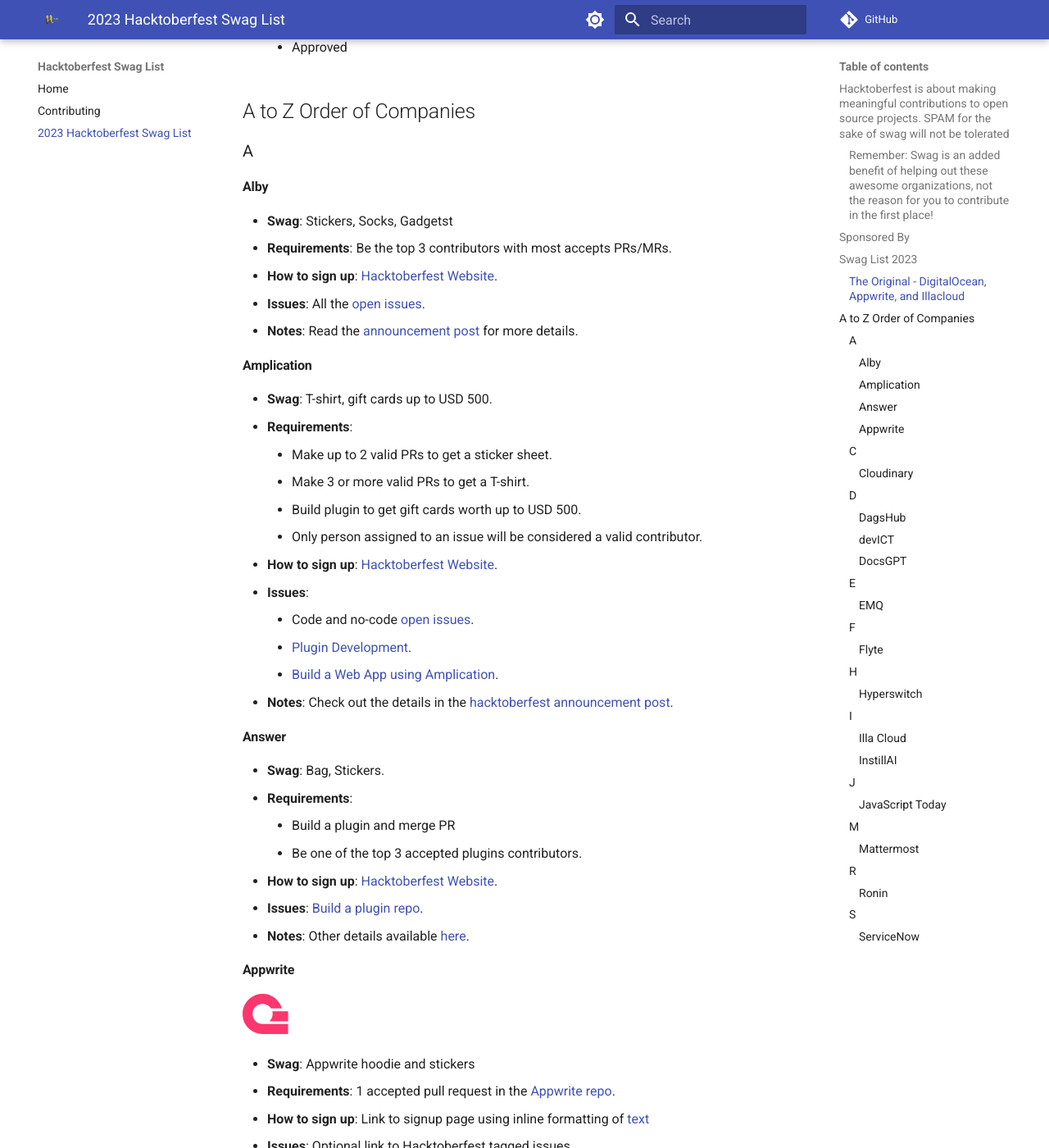
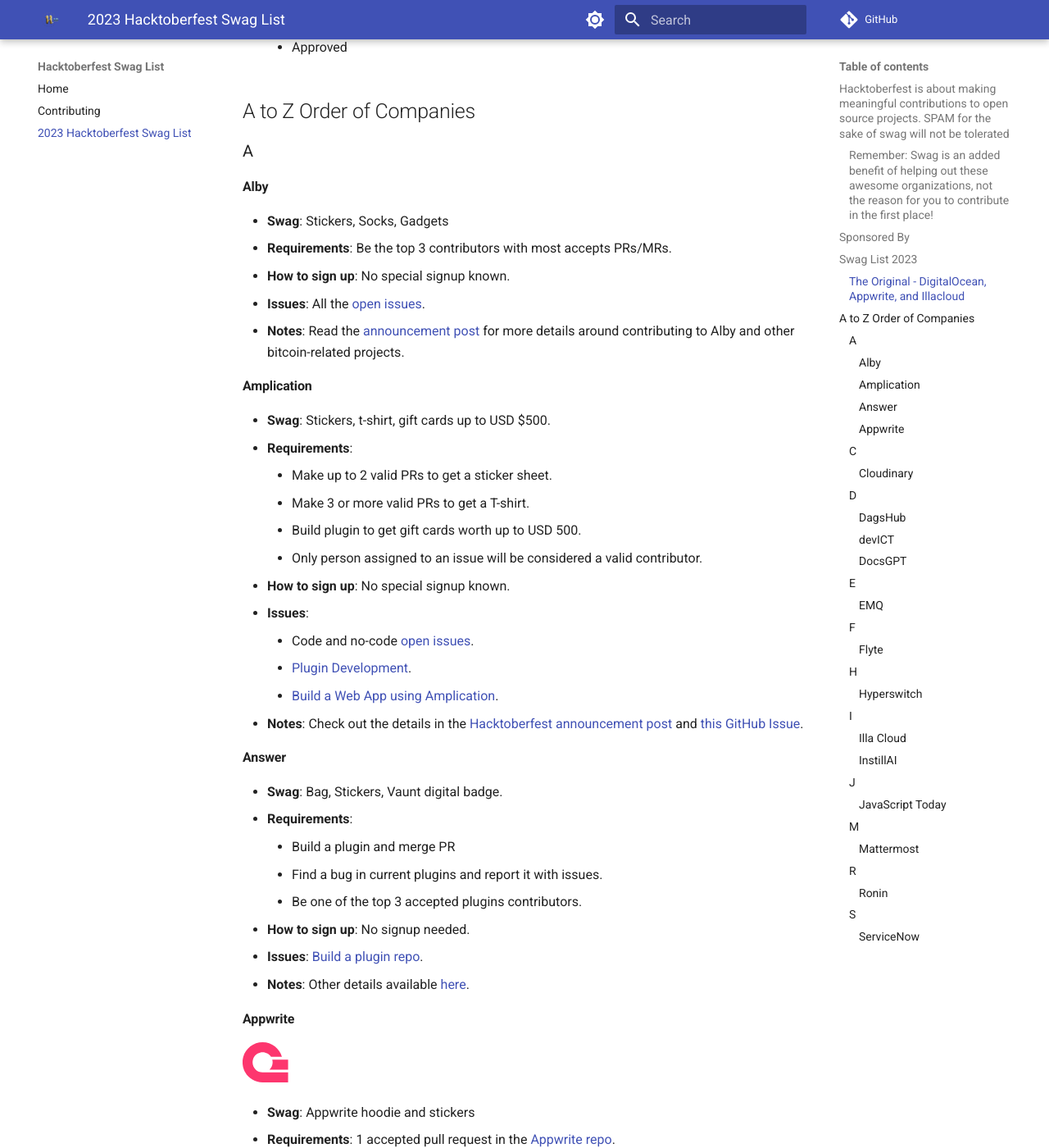
Before and after one commit to crweiner/hacktoberfest-swag-list, an MkDocs documentation site: the page built from docs/list.md, in a window 1280 px wide and 1400 px high, scrolled down 1212 px. Shown: the whole window at 82% size. Built offline with MkDocs 1.6.1 and Material for MkDocs 9.7.7, drawn with Linux system fonts in a browser that asks for light colours; plug-ins that fetch from the network failed and are left out; comment, search, counter and statistics services are not loaded; some of the changed text lies outside the part shown.

Commit message:
Adjust new entries

```diff
--- a/docs/list.md
+++ b/docs/list.md
@@ -40,34 +40,35 @@
 
 #### **Alby**
 
-- **Swag**: Stickers, Socks, Gadgetst
+- **Swag**: Stickers, Socks, Gadgets
 - **Requirements**: Be the top 3 contributors with most accepts PRs/MRs.
-- **How to sign up**: [Hacktoberfest Website](https://hacktoberfest.com).
+- **How to sign up**: No special signup known.
 - **Issues**: All the [open issues]( https://github.com/search?q=org%3AgetAlby+label%3Ahacktoberfest&type=issues&ref=blog.getalby.com).
-- **Notes**: Read the [announcement post](https://blog.getalby.com/contribute-to-the-bitcoin-open-source-this-hacktoberfest-2023/) for more details.
+- **Notes**: Read the [announcement post](https://blog.getalby.com/contribute-to-the-bitcoin-open-source-this-hacktoberfest-2023/) for more details around contributing to Alby and other bitcoin-related projects.
 
 #### **Amplication**
 
-- **Swag**: T-shirt, gift cards up to USD 500.
+- **Swag**: Stickers, t-shirt, gift cards up to USD $500.
 - **Requirements**:
     - Make up to 2 valid PRs to get a sticker sheet.
     - Make 3 or more valid PRs to get a T-shirt.
     - Build plugin to get gift cards worth up to USD 500.
     - Only person assigned to an issue will be considered a valid contributor.
-- **How to sign up**: [Hacktoberfest Website](https://hacktoberfest.com).
+- **How to sign up**: No special signup known.
 - **Issues**:
     - Code and no-code [open issues](https://github.com/amplication/amplication/issues?q=is%3Aopen+is%3Aissue+label%3A%22open+to+community%22).
     - [Plugin Development](https://github.com/amplication/amplication/issues/7027).
     - [Build a Web App using Amplication](https://github.com/amplication/amplication/issues/7028).
-- **Notes**: Check out the details in the [hacktoberfest announcement post](https://amplication.com/hacktoberfest-2023).
+- **Notes**: Check out the details in the [Hacktoberfest announcement post](https://amplication.com/hacktoberfest-2023) and [this GitHub Issue](https://github.com/amplication/amplication/issues/7026).
 
 #### **Answer**
 
-- **Swag**: Bag, Stickers.
+- **Swag**: Bag, Stickers, Vaunt digital badge.
 - **Requirements**:
     - Build a plugin and merge PR
+    - Find a bug in current plugins and report it with issues.
     - Be one of the top 3 accepted plugins contributors.
-- **How to sign up**: [Hacktoberfest Website](https://hacktoberfest.com).
+- **How to sign up**: No signup needed.
 - **Issues**:  [Build a plugin repo](https://github.com/answerdev/plugins).
 - **Notes**: Other details available [here](https://answer.dev/blog/2023/09/27/celebrate-answer-first-anniversary-with-hacktoberfest-2023).
 
@@ -86,8 +87,8 @@
 #### **Cloudinary**
 
 - **Swag**: T-shirt, Stickers, Cloudinary unicorn.
-- **Requirements**: Make 4 or more valid PRs in cloudinary libraries and SDKs with 'hacktoberefest' label.
-- **How to sign up**: [Hacktoberfest Website](https://hacktoberfest.com).
+- **Requirements**: Make 4 or more valid PRs in Cloudinary libraries and SDKs with the `hacktoberefest` label.
+- **How to sign up**: No special signup known.
 - **Notes**: [Visit Cloudinary](https://cloudinary.com/blog/hacktoberfest-celebrate-open-source-sdks) for the list of eligible libraries and SDKs.
 
 ### D
@@ -96,14 +97,14 @@
 
 - **Swag**: Swag package
 - **Requirements**: Be the first 10 participants with 10 accepted PRs.
-- **How to sign up**: Register at [DagsHub](https://dagshub.com/user/sign_up)
+- **How to sign up**: Register at [DagsHub](https://dagshub.com/user/sign_up).
 - **Issues**: All the [Hacktoberfest tagged issues](https://github.com/DagsHub/Hacktoberfest-Issues).
 - **Notes**: Other issues and repos of various difficulty listed in the [announcement post](https://dagshub.com/blog/hacktoberfest-2023/).
 
 #### **devICT**
 
 - **Swag**: Stickers
-- **Requirements**: Make 2 valid PRs against open issues or creating a new issues yourself.
+- **Requirements**: Make 2 valid PRs against open issues or creating a new issue yourself.
 - **How to sign up**: Register at [devICT](https://hacktoberfest.devict.org/auth/github) to track your contributions.
 - **Notes**: All the eligible projects at devICT, MakeICT and Wichita Community are listed in the [announcement post](https://hacktoberfest.devict.org).
 
@@ -121,8 +122,7 @@
 
 - **Swag**: T-shirt
 - **Requirements**: Get 2 or more PRs accepted in eKuiper or NanoMQ projects.
-- **How to sign up**: [Hacktoberfest Website](https://hacktoberfest.com).
-- **Issues**: Optional link to Hacktoberfest tagged issues.
+- **How to sign up**: No special signup known.
 - **Issues**:
     - [eKuiper issues](https://github.com/lf-edge/ekuiper/issues)
     - [NanoMQ issues](https://github.com/emqx/nanomq/issues)
@@ -159,6 +159,7 @@
 - **Swag**: Stickers, Fridge Magnet pack, OSS Pack.
 - **Requirements**:
     - Build an app using Illa or build an AI Agent using Illa and contribute to the Illa Marketplace to gain points.
+    - Earn 1+ points for an Illa Hacktoberfest badge.
     - Earn 50-90 points for a sticker and fridge magnet pack.
     - Earn 90+ points or get a PR merged to win the OSS pack.
 - **How to sign up**: [Hacktoberfest Website](https://hacktoberfest.com).
@@ -179,7 +180,7 @@
 #### **JavaScript Today**
 
 - **Swag**: Stickers.
-- **Requirements**: Be the first 50 people to submit a PR to their [hacktoberfest repo](https://github.com/JavaScriptToday/hacktoberfest).
+- **Requirements**: Be the first 50 people to submit a PR to their [Hacktoberfest repo](https://github.com/JavaScriptToday/hacktoberfest).
 - **How to sign up**: [Hacktoberfest Website](https://hacktoberfest.com).
 - **Notes**: Read more at [JavaScript Today](https://blog.javascripttoday.com/blog/hacktoberfest-2023/).
 
@@ -190,9 +191,9 @@
 - **Swag**: Limited-Edition Swag.
 - **Requirements**:
     - Contribute to any of the Mattermost projects or improve the documentation or improve accessibility with better translations.
-    - Make valid contribution to the QA during hacktoberfest for an extra swag.
+    - Make valid contribution to QA during Hacktoberfest for an extra swag.
 - **How to sign up**:  Join the [Mattermost channel](https://community.mattermost.com/landing#/core/channels/qa-contributors).
-- **Notes**: The Custom QA swag will be awarded with any other Mattermost swag you earn through other contributions. Check Mattermost [Hacktoberfest 2023 page](https://mattermost.com/hacktoberfest/) for more details.
+- **Notes**: The Custom QA swag will be awarded with any other Mattermost swag you earn through other contributions. Check the Mattermost [Hacktoberfest 2023 page](https://mattermost.com/hacktoberfest/) for more details.
 
 ### R
 
@@ -210,11 +211,11 @@
 
 - **Swag**: CreatorCon T-shirt, ServiceNow Merchandise
 - **Requirements**:
-    - Make 4 PR  in any of the projects, marked with topic "hacktoberfest"
+    - Make 4 PR  in any of the projects, marked with topic `hacktoberfest`.
     - Any other participation throughout October will also be randomly selected.
 - **How to sign up**: Register at [ServiceNow DevProgram](https://devlink.sn/HacktoberfestRegistration/)
 - **Issues**: [Eligible projects and issues](https://github.com/ServiceNowDevProgram/Hacktoberfest).
-- **Notes**: Read more details in the [announcement post](https://developer.servicenow.com/blog.do?p=/post/hacktoberfest-2023/).
+- **Notes**: Read more details in the [announcement post](https://developer.servicenow.com/blog.do?p=/post/hacktoberfest-2023/) and the [ServiceNow Hacktoberfest community repository](https://github.com/ServiceNowDevProgram/Hacktoberfest).
 
 ---
 
```
